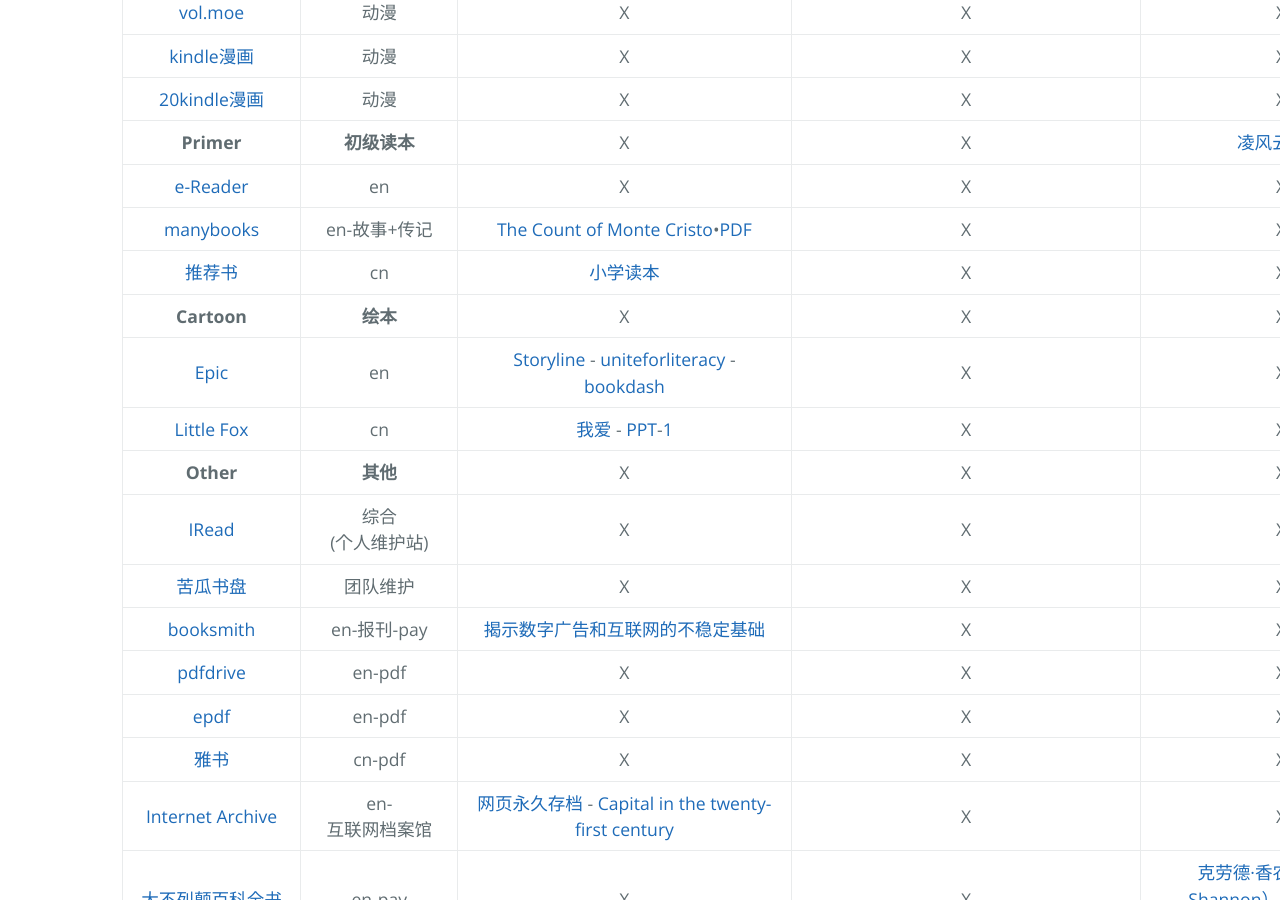
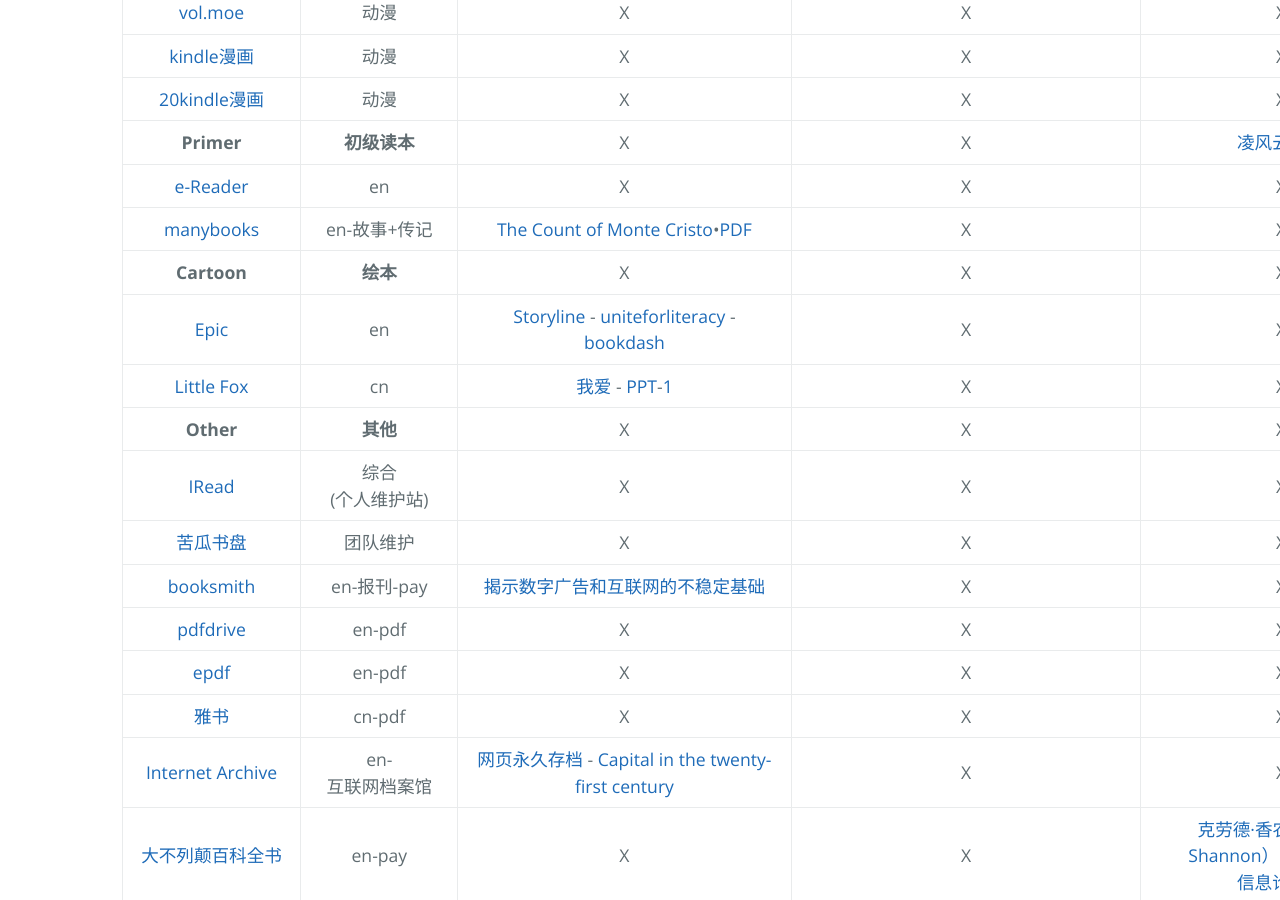
Before and after one commit to AmbroseRen/test, a Jekyll site: the page built from Library/BookSearch.md, in a window 1280 px wide and 900 px high, scrolled down 3032 px. Built offline with Jekyll 4.4.1, drawn with Linux system fonts in a browser that asks for light colours; our own code applies the rules of GitHub Pages for plain Markdown files; the repository's description, which GitHub fills in, is left out.

Commit message:
Update BookSearch.md

```diff
--- a/Library/BookSearch.md
+++ b/Library/BookSearch.md
@@ -70,7 +70,6 @@
 | __Primer__ | __初级读本__ | X | X | [凌风云文库](https://wenku.lingfengyun.com/) |
 | [e-Reader](https://english-e-reader.net/level/pre-intermediate) | en | X | X | X |
 | [manybooks](https://manybooks.net/) | en-故事+传记 | [The Count of Monte Cristo](https://manybooks.net/book/123156/read#epubcfi(/6/4[item452]!/4/34[pgepubid00001]/1:0))•[PDF](https://cdn.jsdelivr.net/gh/AmbroseRen/Picture@master/book/Literature/Novel/The-Count-of-Monte-Cristo.pdf) | X | X |
-| [推荐书](https://www.tuijianshu.net/) | cn | [小学读本](https://www.tuijianshu.net/article-15509-1.html) | X | X |
 | __Cartoon__ | __绘本__ | X | X | X |
 | [Epic](https://www.getepic.com/app/) | en | [Storyline](https://storylineonline.net/library/) - [uniteforliteracy](https://www.uniteforliteracy.com/) - [bookdash](https://bookdash.org/books/) | X | X |
 | [Little Fox](https://chinese.littlefox.com/en/story) | cn | [我爱](http://www.woaihuiben.com/books) - [PPT](https://www.1ppt.com/xiazai/huiben/)-[1](http://www.pptok.com/e/search/result/?searchid=404993) | X | X |
```
